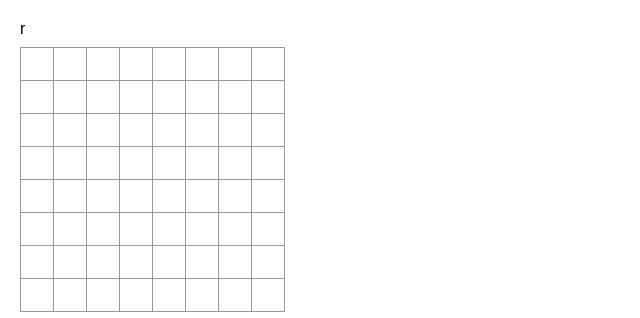
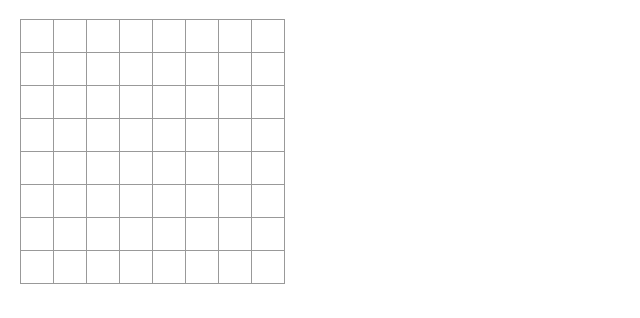
Before and after one commit to cschraut/Project3, a React (Create React App) app in the folder checkersapp/checkers-app/: page / in a window 1280 px wide. Shown: the top 318 px of the page, without its empty margins (0-640 px from the left). Built offline with nearby package versions, Linux system fonts and the light colour scheme.

Commit message:
Monday class final updates

```diff
--- a/checkersapp/checkers-app/src/App.js
+++ b/checkersapp/checkers-app/src/App.js
@@ -9,7 +9,7 @@ export default function Board() {
 
   return (
     <div>
-      <div className = "status">r</div>
+      <div className = "status"></div>
       <div className="board-row">
         <Square value = {squares[0]} />
         <Square value = {squares[1]} />
@@ -90,8 +90,6 @@ export default function Board() {
         <Square value = {squares[62]} />
         <Square value = {squares[63]} />
       </div>
-      <div>
-      </div>
     </div>
     );
 }
```
